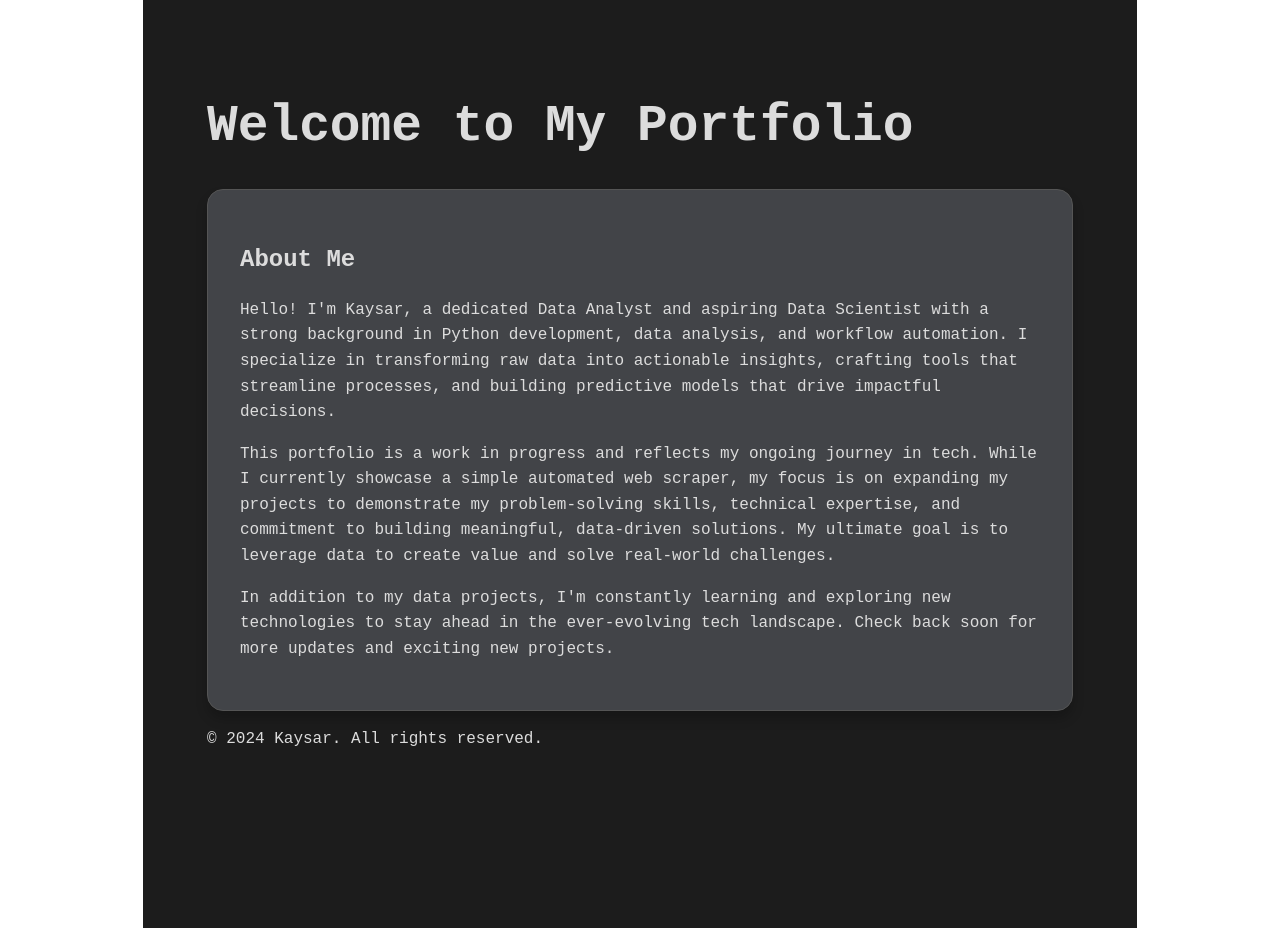
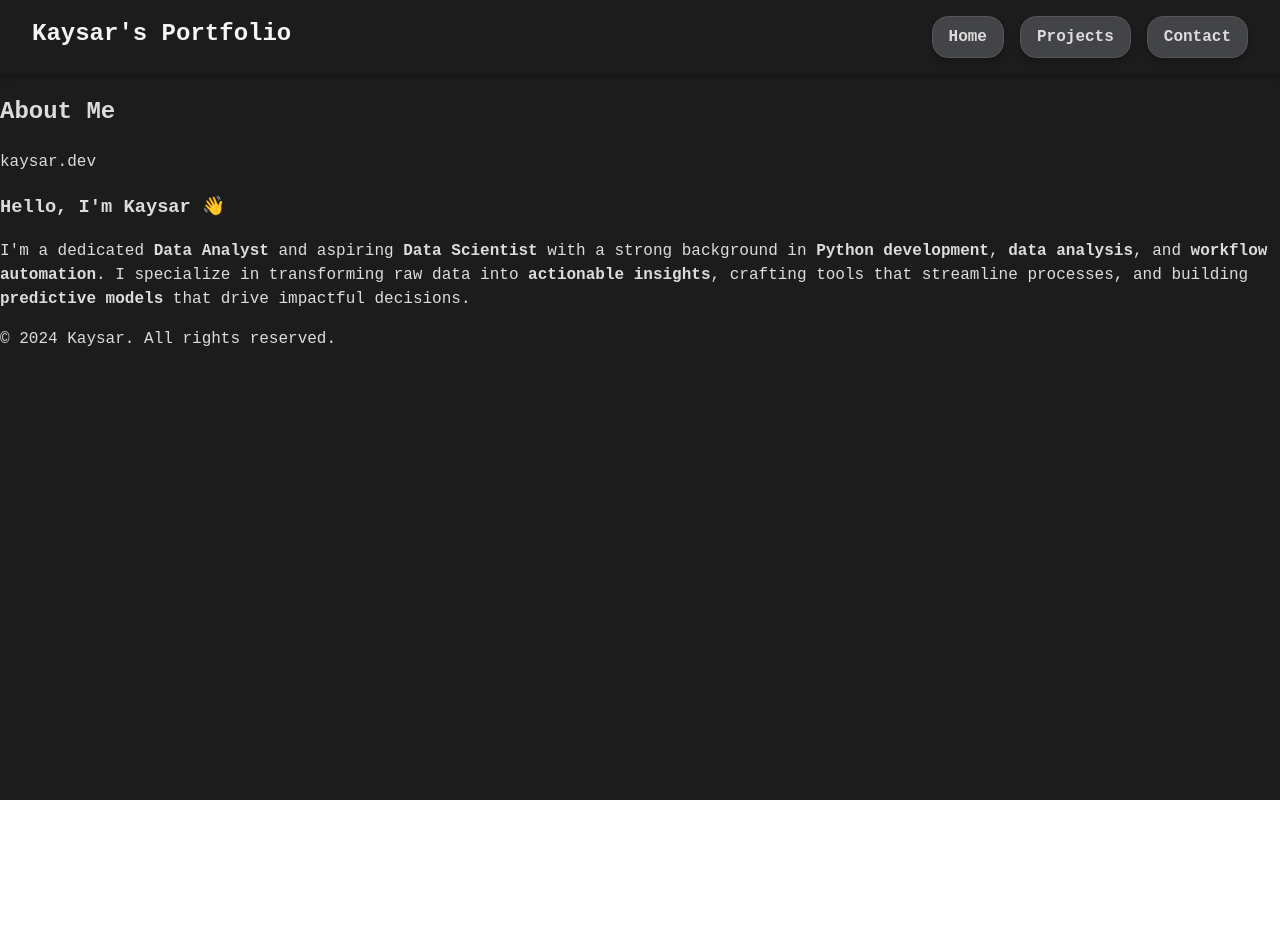
Before and after one commit to IbrahimKB/porfolio-v2, a React (Vite) app: page / in a window 1280 px wide. After the commit the page ends 800 px from the top, so only its background shows below. Built offline with nearby package versions, Linux system fonts and the light colour scheme.

Commit message:
navi bar

```diff
--- a/src/App.css
+++ b/src/App.css
@@ -2,72 +2,62 @@
 #root {
   max-width: 1280px;
   margin: 0 auto;
-  padding: 2rem;
+  padding: 0;
   font-family: "Courier New", Courier, monospace;
-  color: #dcdcdc; /* Light gray text */
-  background-color: #1c1c1c; /* Very dark gray background */
-  min-height: 100vh; /* Full viewport height */
+  color: #dcdcdc;
+  background-color: #1c1c1c; /* Dark gray background */
+  min-height: 100vh;
 }
 
-/* Subtitle Styling */
-.subtitle {
-  font-size: 1rem;
-  color: #8f8f8f; /* Muted gray for subtitles */
-  text-transform: uppercase;
-  letter-spacing: 0.05em;
-  margin-bottom: 0.5rem;
+/* Navigation Bar */
+.navbar {
+  background-color: #1c1c1c; /* Dark background */
+  color: #dcdcdc;
+  padding: 1rem 2rem;
+  display: flex;
+  justify-content: space-between;
+  align-items: center;
+  box-shadow: 0 4px 6px rgba(0, 0, 0, 0.2);
 }
 
-/* Bubble Effect */
-.bubble {
-  background-color: #424448; /* Muted mid-gray bubble */
-  border: 1px solid #555;    /* Slightly darker border */
-  border-radius: 16px;
-  padding: 2rem;
-  box-shadow: 0 8px 12px rgba(0, 0, 0, 0.2); /* Soft shadow */
-  max-width: 800px;
-  margin: 0 auto; /* Centered */
-  text-align: left;
+.nav-container {
+  display: flex;
+  justify-content: space-between;
+  width: 100%;
 }
 
-/* Small Title */
-.small-title {
-  font-size: 0.9rem;
-  color: #b0b0b0; /* Slightly muted gray text */
-  display: block;
-  margin-bottom: 0.5rem;
+.nav-logo {
+  font-size: 1.5rem;
+  font-weight: bold;
+  color: #f5f5f5;
 }
 
-/* Heading inside Bubble */
-.bubble-heading {
-  font-size: 1.8rem;
-  font-weight: bold;
-  margin-bottom: 1rem;
-  color: #f5f5f5; /* Very light gray heading */
+/* Navigation Links with Bubble Styling */
+.nav-links {
+  list-style: none;
+  display: flex;
+  gap: 1rem;
+  margin: 0;
+  padding: 0;
 }
 
-/* Paragraph Styling */
-.bubble p {
-  line-height: 1.6;
-  color: #dcdcdc; /* Light gray for paragraphs */
-  margin-bottom: 1rem;
-}
-
-/* CTA Button */
-.cta-button {
-  display: inline-block;
-  margin-top: 1rem;
-  padding: 0.6rem 1.5rem;
-  background-color: #55585c; /* Slightly lighter gray for button */
-  color: #f5f5f5; /* Light text */
-  border-radius: 50px;
-  text-decoration: none;
-  font-weight: bold;
-  font-family: "Courier New", Courier, monospace;
+.nav-links .nav-bubble {
+  background-color: #424448; /* Bubble background */
+  border: 1px solid #555;
+  border-radius: 16px;
+  padding: 0.5rem 1rem;
+  box-shadow: 0 4px 6px rgba(0, 0, 0, 0.2);
   transition: background-color 0.3s ease, transform 0.2s ease;
 }
 
-.cta-button:hover {
-  background-color: #6a6d72; /* Hover effect with lighter gray */
-  transform: translateY(-3px);
+.nav-links .nav-bubble a {
+  text-decoration: none;
+  color: #dcdcdc; /* Light gray text */
+  font-size: 1rem;
+  font-weight: bold;
 }
+
+.nav-links .nav-bubble:hover {
+  background-color: #55585c; /* Slightly lighter hover effect */
+  transform: translateY(-2px);
+}
--- a/src/App.tsx
+++ b/src/App.tsx
@@ -3,25 +3,35 @@ import './App.css';
 function App() {
   return (
     <div id="root">
-      <header>
-        <h1>Welcome to My Portfolio</h1>
-      </header>
+      {/* Navigation Bar */}
+      <nav className="navbar">
+        <div className="nav-container">
+          {/* Left-side: Portfolio title */}
+          <div className="nav-logo">Kaysar's Portfolio</div>
+          {/* Right-side: Navigation links with bubbles */}
+          <ul className="nav-links">
+            <li className="nav-bubble"><a href="#home">Home</a></li>
+            <li className="nav-bubble"><a href="#projects">Projects</a></li>
+            <li className="nav-bubble"><a href="#contact">Contact</a></li>
+          </ul>
+        </div>
+      </nav>
 
+      {/* Main Content */}
       <main>
-        <section className="intro bubble">
-          <h2>About Me</h2>
-          <p>
-            Hello! I'm Kaysar, a dedicated Data Analyst and aspiring Data Scientist with a strong background in Python development, data analysis, and workflow automation. I specialize in transforming raw data into actionable insights, crafting tools that streamline processes, and building predictive models that drive impactful decisions.
-          </p>
-          <p>
-            This portfolio is a work in progress and reflects my ongoing journey in tech. While I currently showcase a simple automated web scraper, my focus is on expanding my projects to demonstrate my problem-solving skills, technical expertise, and commitment to building meaningful, data-driven solutions. My ultimate goal is to leverage data to create value and solve real-world challenges.
-          </p>
-          <p className="mb-4">
-            In addition to my data projects, I'm constantly learning and exploring new technologies to stay ahead in the ever-evolving tech landscape. Check back soon for more updates and exciting new projects.
-          </p>
+        <section id="home" className="about-section">
+          <h2 className="subtitle">About Me</h2>
+          <div className="bubble">
+            <span className="small-title">kaysar.dev</span>
+            <h3 className="bubble-heading">Hello, I'm Kaysar 👋</h3>
+            <p>
+              I'm a dedicated <strong>Data Analyst</strong> and aspiring <strong>Data Scientist</strong> with a strong background in <strong>Python development</strong>, <strong>data analysis</strong>, and <strong>workflow automation</strong>. I specialize in transforming raw data into <strong>actionable insights</strong>, crafting tools that streamline processes, and building <strong>predictive models</strong> that drive impactful decisions.
+            </p>
+          </div>
         </section>
       </main>
 
+      {/* Footer */}
       <footer>
         <p>© 2024 Kaysar. All rights reserved.</p>
       </footer>
```
